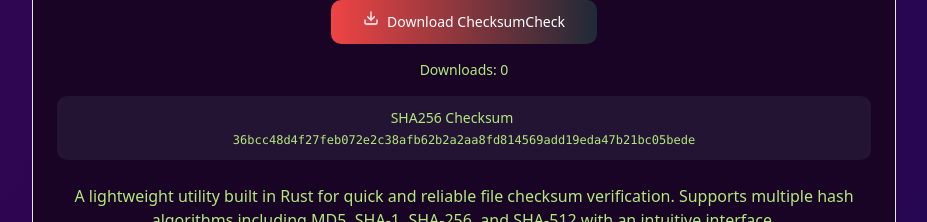
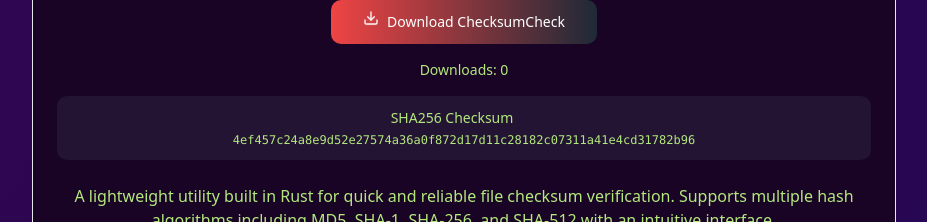
Before and after one commit to Swatto86/swatto.github.io, a Next.js app: page / in a window 1280 px wide. Shown: the part 2780-3002 px from the top of the page, without its empty margins (304-1231 px from the left). Built offline with nearby package versions, Linux system fonts and the light colour scheme; no server answers; the database is empty.

Commit message:
ChecksumCheck-Updated

```diff
--- a/src/app/page.tsx
+++ b/src/app/page.tsx
@@ -305,7 +305,7 @@ export default function Home() {
             description="Fast and Simple File Checksum Verification Tool"
             gradient="from-red-500 to-gray-800"
             downloadCount={downloadCounts.ChecksumCheck}
-            sha256="36bcc48d4f27feb072e2c38afb62b2a2aa8fd814569add19eda47b21bc05bede"
+            sha256="4ef457c24a8e9d52e27574a36a0f872d17d11c28182c07311a41e4cd31782b96"
             downloadLink="/static/downloads/ChecksumCheck/ChecksumCheck.exe"
             onDownload={() => handleDownload("ChecksumCheck")}
           >
```
Also changed, not shown: 1 other file (tests, documents, lock files or other folders).
